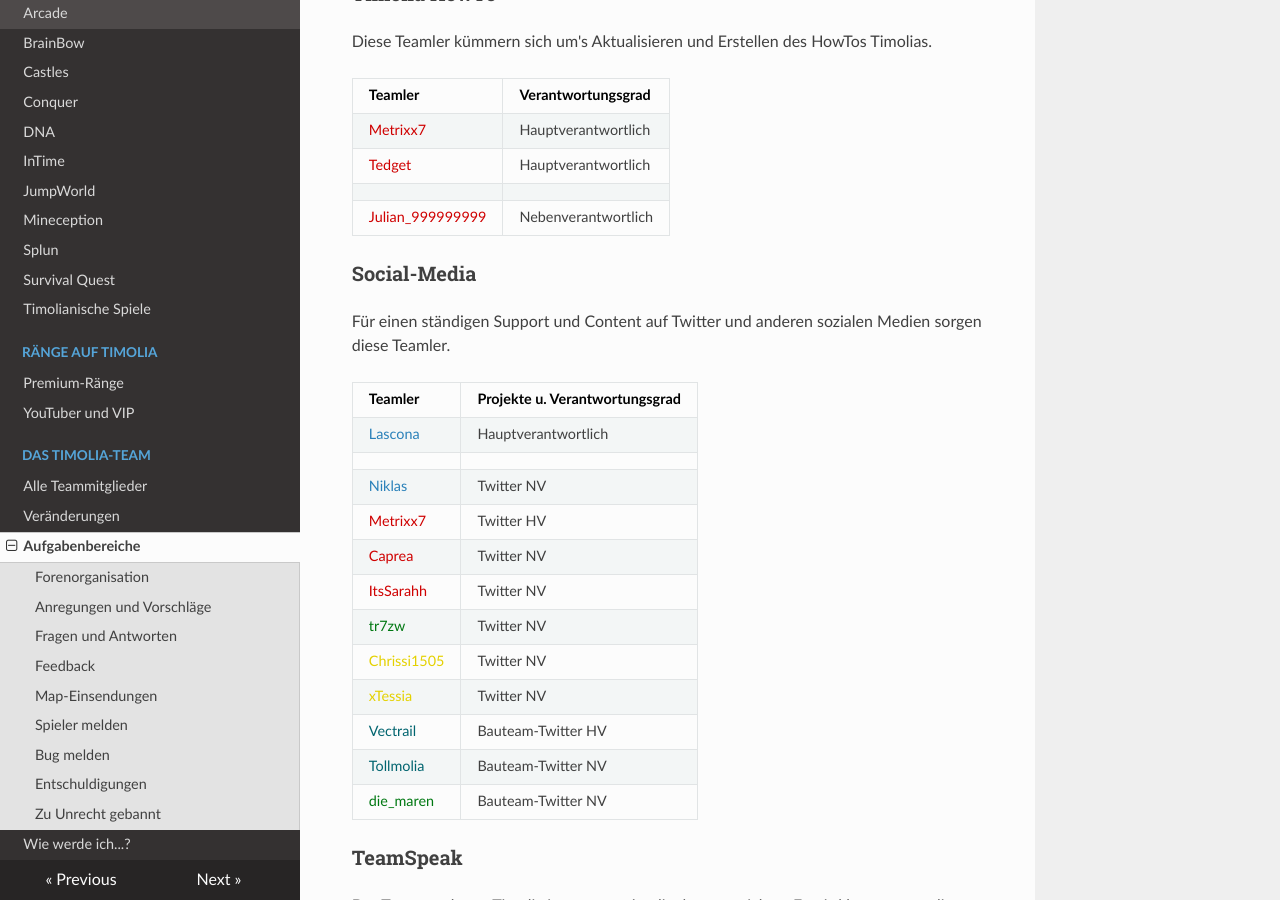
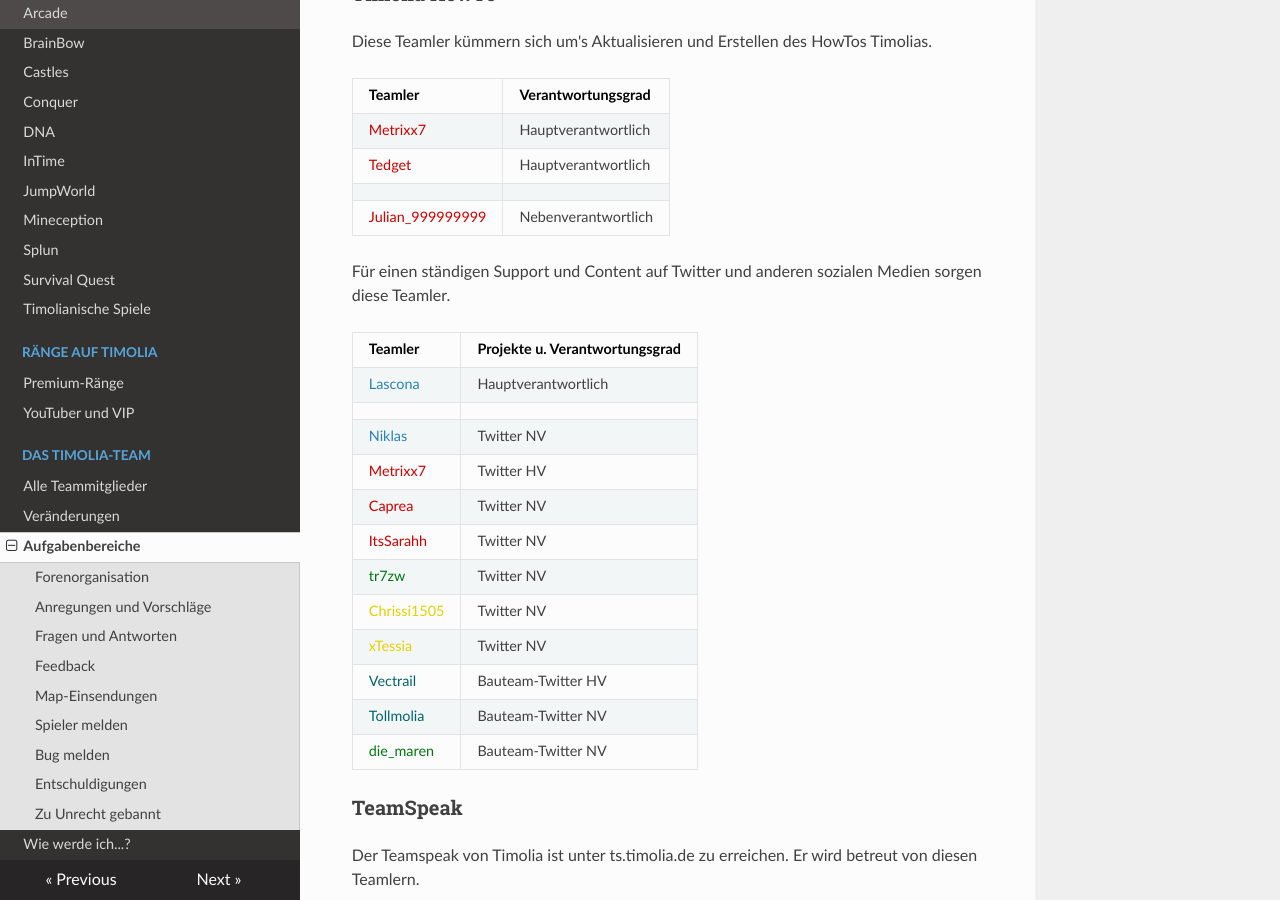
Before and after one commit to TimoliaDE/HowTo, an MkDocs documentation site: the page built from docs/team/responsibilities.md, in a window 1280 px wide and 900 px high, scrolled down 3880 px. Built offline with MkDocs 1.6.1, drawn with Linux system fonts in a browser that asks for light colours; nearby versions of some CDN libraries; old or Windows-style settings are respelled for this version of MkDocs.

Commit message:
Update responsibilities.md

```diff
--- a/docs/team/responsibilities.md
+++ b/docs/team/responsibilities.md
@@ -135,7 +135,6 @@ Diese Teamler kümmern sich um's Aktualisieren und Erstellen des HowTos Timolias
 | | |
 |<span style="color:#CF0101">Julian_999999999</span> | Nebenverantwortlich |
 
-### **Social-Media**
 Für einen ständigen Support und Content auf Twitter und anderen sozialen Medien sorgen diese Teamler.
 
 | Teamler | Projekte u. Verantwortungsgrad |
```
